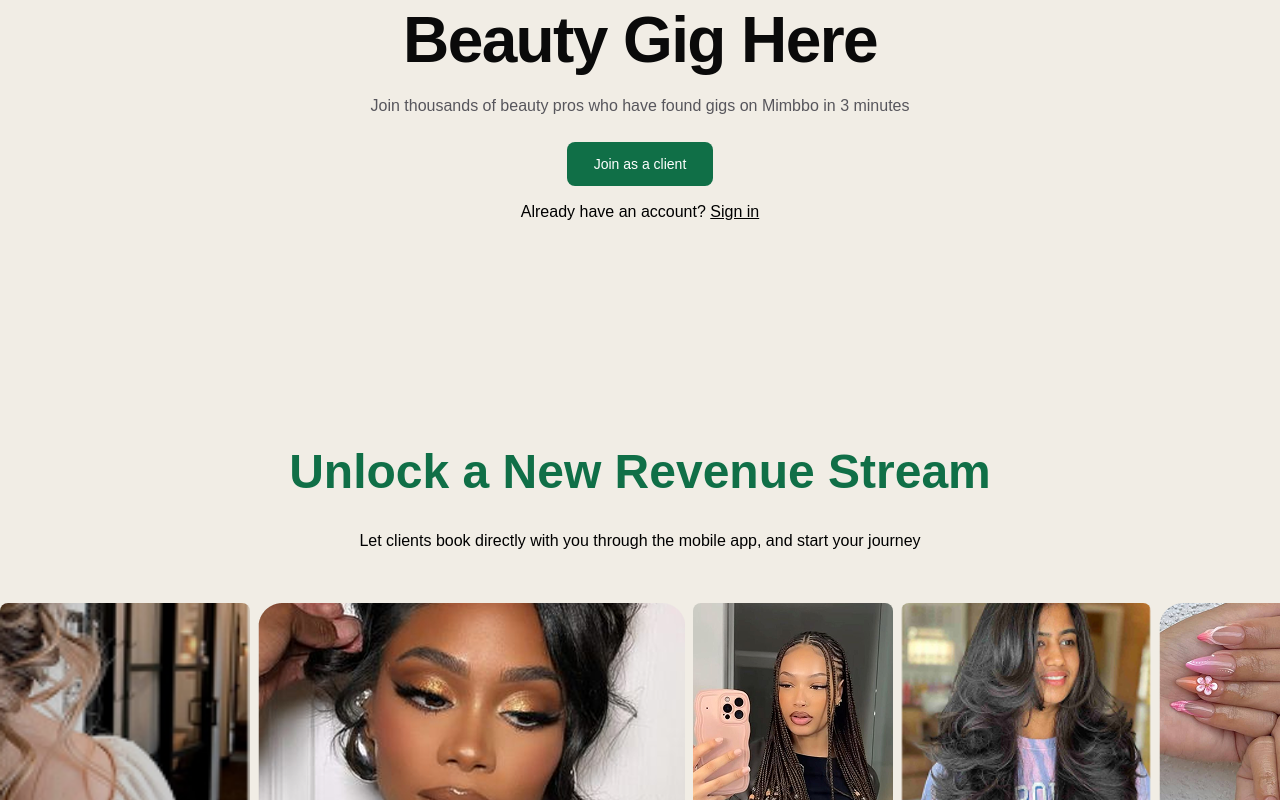
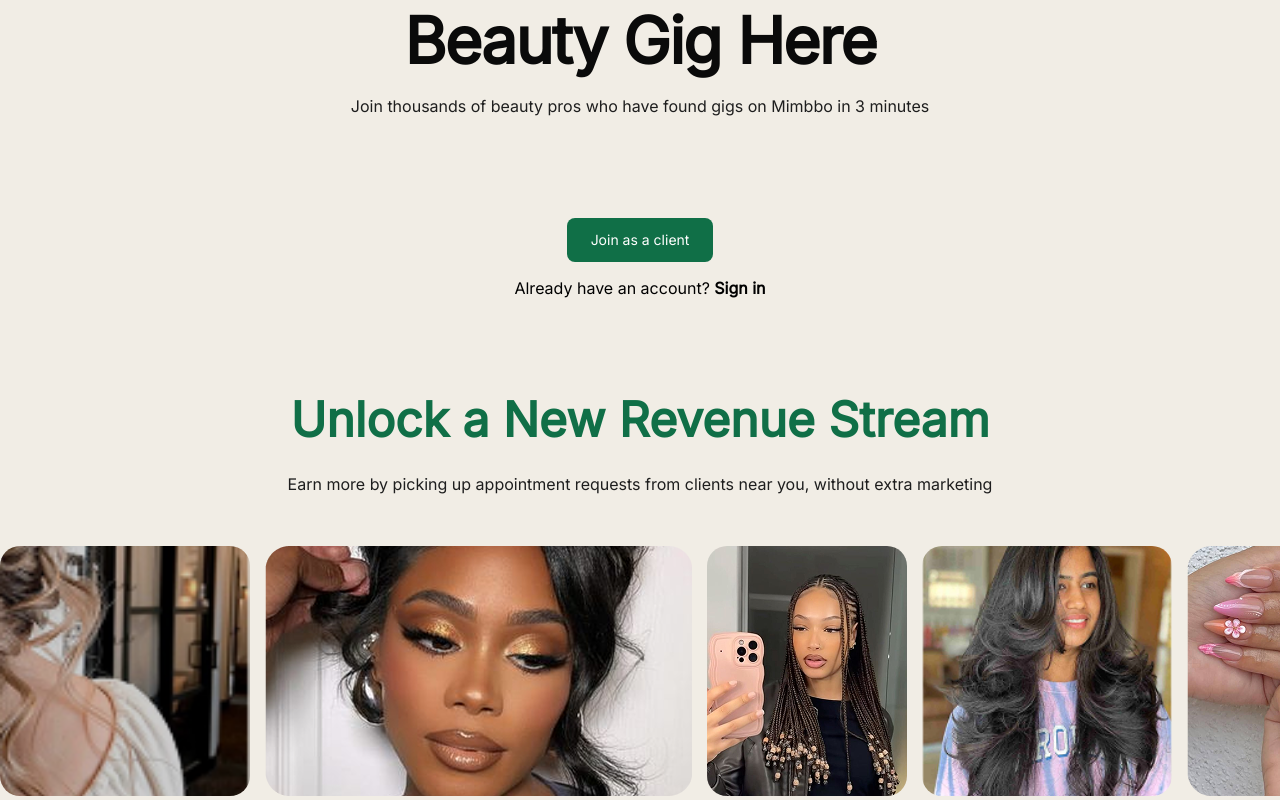
Before and after one commit to claire256/Mimbbo-Landing-Pages, a Next.js app: page / in a window 1280 px wide. Shown: the part 280-1080 px from the top of the page. Built offline with nearby package versions, Linux system fonts and the light colour scheme; no server answers.

Commit message:
Fix design issues

```diff
--- a/app/(landing)/components/hero-section.tsx
+++ b/app/(landing)/components/hero-section.tsx
@@ -13,12 +13,13 @@ const HeroSection = () => {
       className="max-w-5xl px-6 pt-16 mx-auto text-center md:px-8 md:pt-24"
       data-aos="fade-up"
     >
-      <h1 className="text-4xl font-bold tracking-tight banner_text">
+      <h1 className=" font-bold tracking-tight banner_text">
         Find Your Next <br /> Beauty Gig Here
       </h1>
-      <p className="mt-4 text-sm text-muted-foreground md:text-base banner-p">
+      <p className="mt-4 text-sm text-dark md:text-base banner-p">
         Join thousands of beauty pros who have found gigs on Mimbbo in 3 minutes
       </p>
+      <div className="pt-16 mt-3">
       <Link
         href={signupUrl}
         target="_blank"
@@ -28,17 +29,18 @@ const HeroSection = () => {
           Join as a client
         </Button>
       </Link>
-      <p className="mt-2 text-xs text-muted-foreground alrdy">
+      <p className="mt-2 text-xs text-dark alrdy">
         Already have an account?{" "}
         <Link
           href={loginUrl}
-          className="underline"
           target="_blank"
           rel="noopener noreferrer"
+          className="font-bold"
         >
           Sign in
         </Link>
       </p>
+      </div>
     </section>
   );
 };
--- a/app/(landing)/components/revenue-stream.tsx
+++ b/app/(landing)/components/revenue-stream.tsx
@@ -4,10 +4,10 @@ import ImageGrid from "./image-grid";
 const RevenueStream = () => {
   return (
     <section className="section-h" data-aos="fade-up">
-      <h2 className="text-2xl font-semibold theme-title">Unlock a New Revenue Stream</h2>
-      <p className="mt-2 text-sm text-muted-foreground md:text-base paragraph">
-        Let clients book directly with you through the mobile app, and start your journey
-      </p>
+      <h2 className="text-2xl font-semibold theme-title font-inter">Unlock a New Revenue Stream</h2>
+      <p className="pt-6 text-sm text-dark md:text-base paragraph">
+      Earn more by picking up appointment requests from clients near you, without extra marketing
+       </p>
       {/* grid layout */}
       <ImageGrid />
     </section>
--- a/package.json
+++ b/package.json
@@ -9,6 +9,7 @@
     "lint": "next lint"
   },
   "dependencies": {
+    "@fontsource/inter": "^5.2.5",
     "@hookform/resolvers": "^3.9.1",
     "@radix-ui/react-accordion": "latest",
     "@radix-ui/react-alert-dialog": "^1.1.4",
--- a/styles/globals.css
+++ b/styles/globals.css
@@ -1,9 +1,11 @@
+@import "@fontsource/inter";
 @tailwind base;
 @tailwind components;
 @tailwind utilities;
 
+
 body {
-  font-family: Arial, Helvetica, sans-serif;
+  font-family: "inter", sans-serif;
 }
 
 @layer utilities {
--- a/styles/landing-page.css
+++ b/styles/landing-page.css
@@ -47,17 +47,14 @@ main {
   font-size: 48px;
   font-weight: bold;
   text-align: center;
-  padding: 64px 30px;
   line-height: 56px;
 }
 .paragraph {
   text-align: center;
-  margin-top: -35px;
-  color: #000;
   font-size: 16px;
 }
 .section-h {
-  padding-top: 5rem;
+  padding-top: 1rem;
 }
 section {
   padding: 80px 0;
@@ -381,7 +378,7 @@ section {
 .bottom-row {
   display: flex;
   flex-wrap: nowrap;
-  gap: 8px;
+  gap: 15px;
   margin-bottom: 8px;
   overflow-x: auto;
   scrollbar-width: none; /* Firefox */
@@ -397,7 +394,7 @@ section {
   flex-shrink: 0;
   position: relative;
   overflow: hidden;
-  border-radius: 8px;
+  border-radius: 20px;
 }
 
 .image {
--- a/tailwind.config.js
+++ b/tailwind.config.js
@@ -23,6 +23,7 @@ module.exports = {
         ring: "hsl(var(--ring))",
         background: "hsl(var(--background))",
         foreground: "hsl(var(--foreground))",
+        dark: "#1E1E1E",
         primary: {
           DEFAULT: "#106f47",
           foreground: "#ffffff",
@@ -57,6 +58,9 @@ module.exports = {
         md: "calc(var(--radius) - 2px)",
         sm: "calc(var(--radius) - 4px)",
       },
+      fontFamily: {
+        inter: ["inter" ,"sans-serif"]
+      },
       keyframes: {
         "accordion-down": {
           from: { height: 0 },
```
Also changed, not shown: 1 other file (tests, documents, lock files or other folders).
